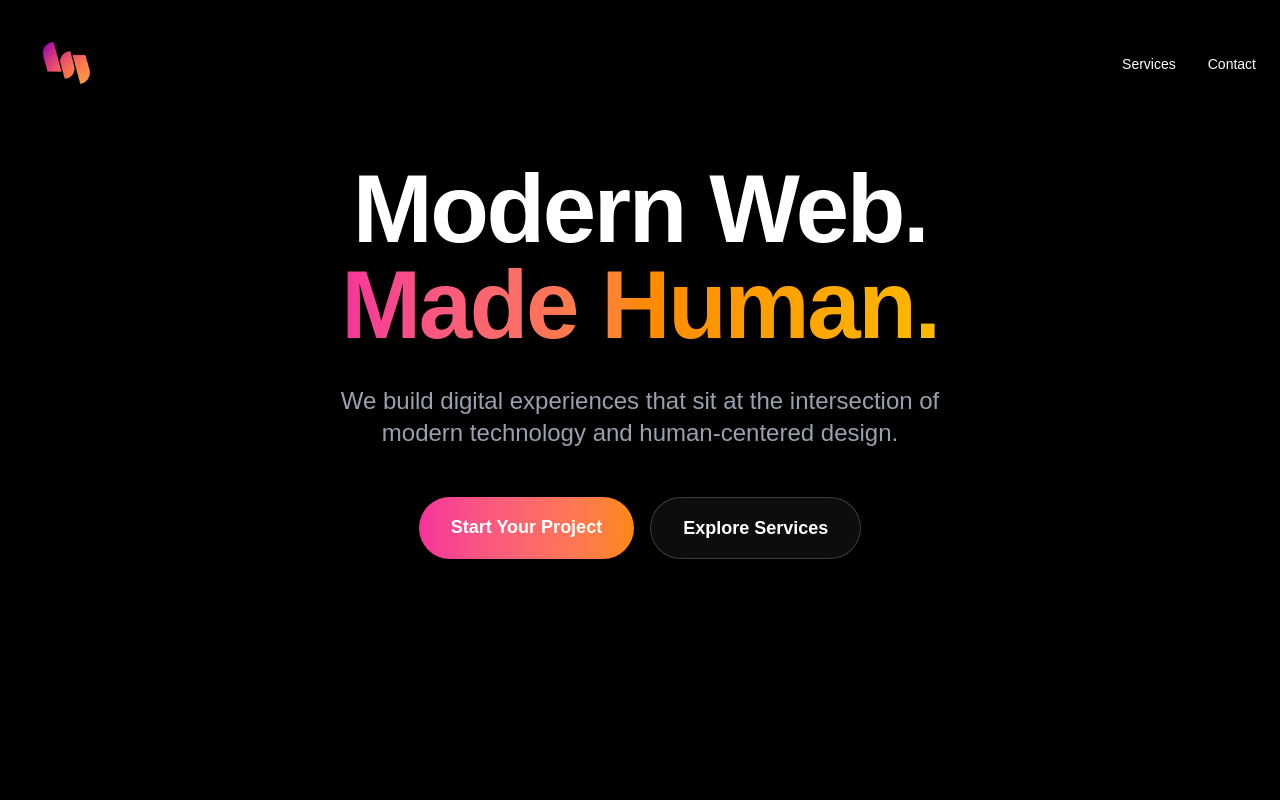
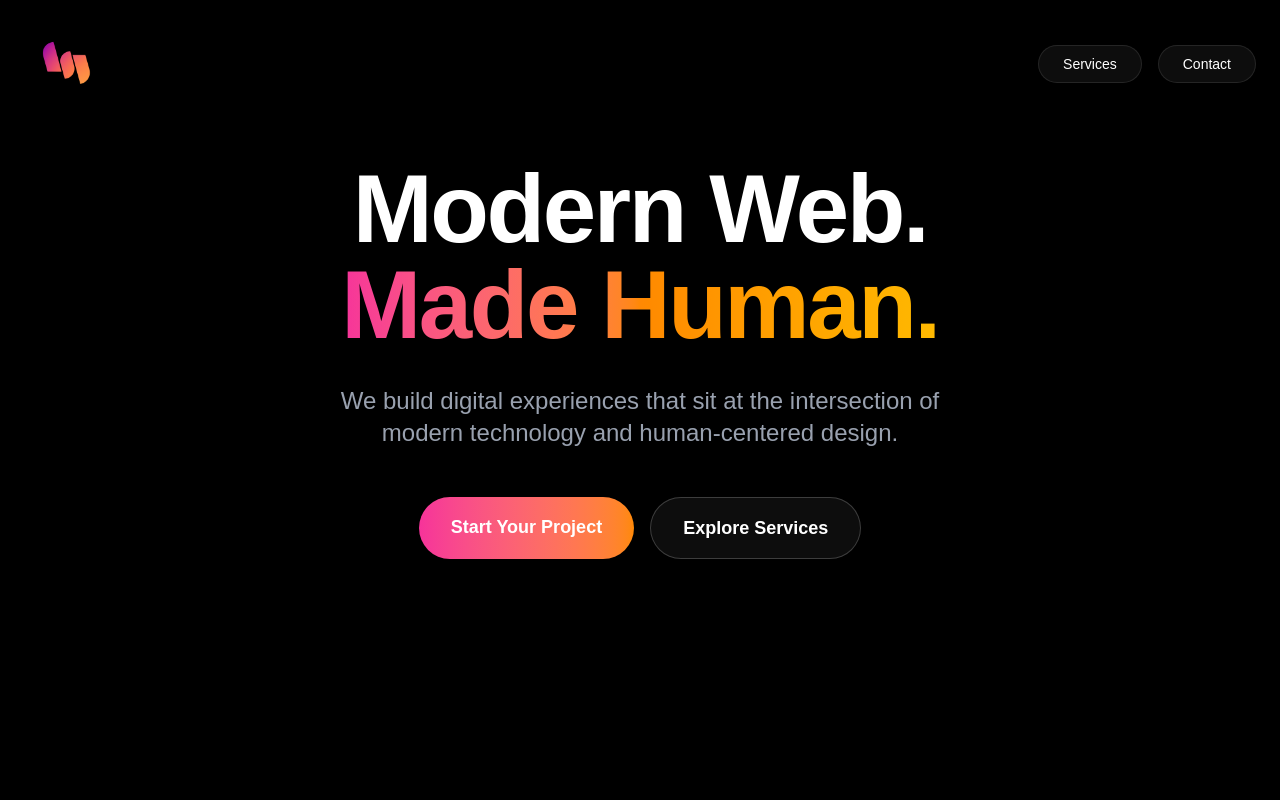
Before and after one commit to sherakama/mckmedia, a Next.js app: page / in a window 1280 px wide. Shown: the top 800 px of the page. Built offline with nearby package versions, Linux system fonts and the light colour scheme.

Commit message:
Update Navbar links to use subtle button style with brand gradient hover

```diff
--- a/src/components/layout/Navbar.tsx
+++ b/src/components/layout/Navbar.tsx
@@ -15,19 +15,20 @@ export function Navbar() {
             className="h-20 w-auto"
           />
         </Link>
-        <div className="flex items-center gap-8 text-sm font-medium text-white">
-          <Link
-            href="/services"
-            className="transition-colors hover:text-pink-500"
-          >
-            Services
-          </Link>
-          <Link
-            href="/contact"
-            className="transition-colors hover:text-pink-500"
-          >
-            Contact
-          </Link>
+        <div className="flex items-center gap-4">
+          {[
+            { href: '/services', label: 'Services' },
+            { href: '/contact', label: 'Contact' },
+          ].map((link) => (
+            <Link
+              key={link.href}
+              href={link.href}
+              className="group relative overflow-hidden rounded-full border border-white/10 bg-white/5 px-6 py-2 text-sm font-medium text-white transition-all hover:border-white/20 hover:bg-white/10"
+            >
+              <span className="relative z-10">{link.label}</span>
+              <div className="absolute inset-0 -z-10 bg-gradient-to-r from-pink-500/10 to-orange-400/10 opacity-0 transition-opacity group-hover:opacity-100" />
+            </Link>
+          ))}
         </div>
       </div>
     </nav>
```
